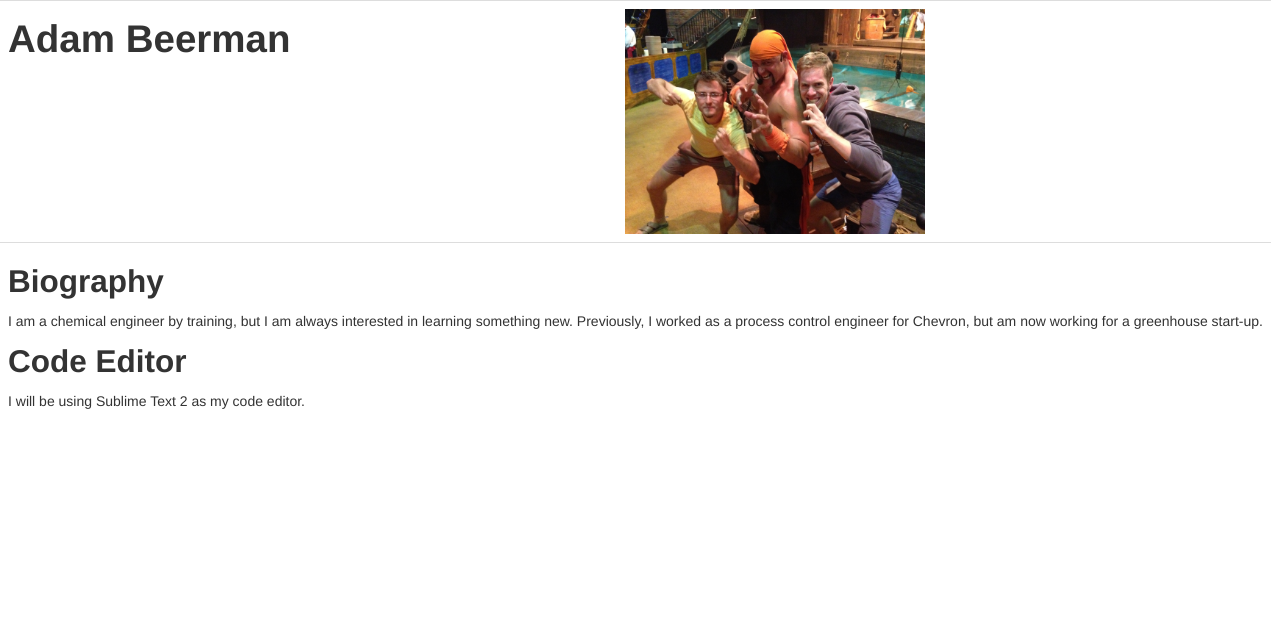
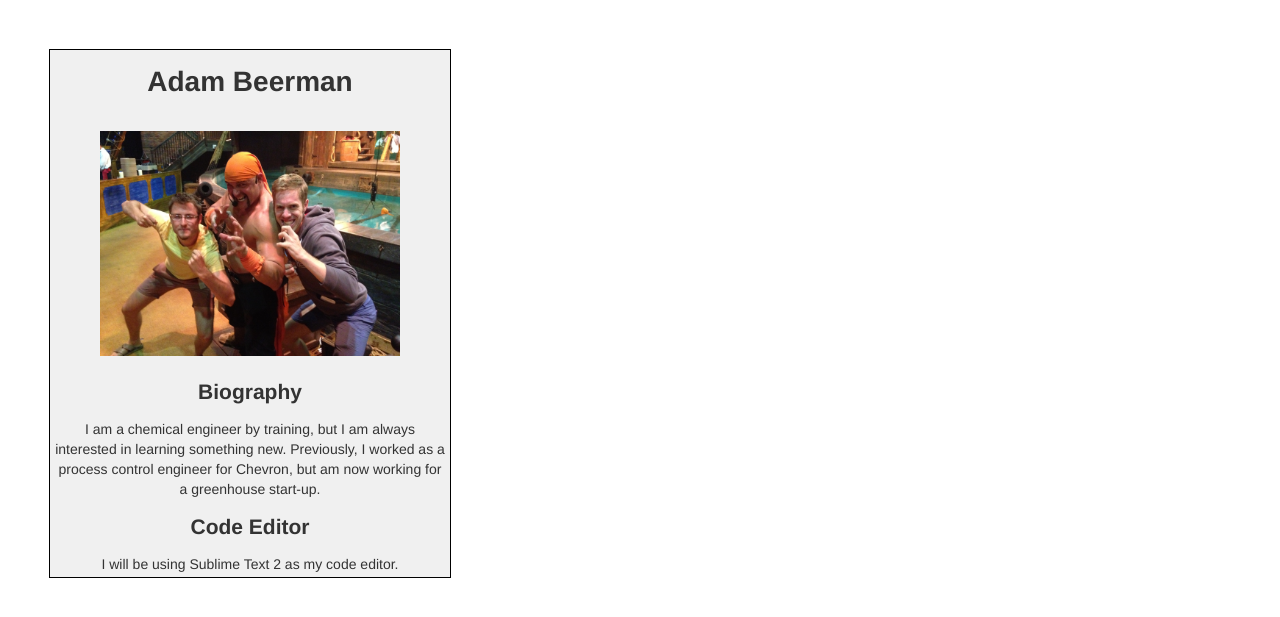
Before and after one commit to adambeerman/p1.adamstest.biz, a PHP site: page / in a window 1280 px wide. Shown: the top 617 px of the page. Run offline with PHP 8.4, Linux system fonts and the light colour scheme; some libraries are stand-ins or nearby versions.

Commit message:
changed CSS file

```diff
--- /dev/null
+++ b/css/main.css
@@ -0,0 +1,19 @@
+
+
+body {
+  margin: 50px;
+  font-family: "Helvetica Neue", Helvetica, Arial, sans-serif;
+  font-size: 14px;
+  line-height: 20px;
+  color: #333333;
+  background-color: #ffffff;
+  text-align: center;
+}
+
+table {
+  width: 400px;
+  background-color: #F0F0F0 ;
+  outline-color: black;
+  outline-width: 1px;
+  outline-style: double;
+}
--- a/index.php
+++ b/index.php
@@ -5,21 +5,20 @@
     <meta charset="UTF-8">
     <meta name="viewport" content="width=device-width, initial-scale=1.0">
     <!-- Bootstrap -->
-    <link href="css/bootstrap.min.css" rel="stylesheet" media="screen">
+    <link href="css/main.css" rel="stylesheet" media="screen">
   </head>
   <body>
     <div class = "table">
-        <table>
+        <table width = "400">
             <tr>
                 <td>
                     <h1>Adam Beerman</h1>
-                </td>
-                <td>
+                    <br>
                     <img src ="img/profile.jpg" alt="Smiley face" width="300">
                 </td>
             </tr>
             <tr>
-                <td colspan = "2">
+                <td>
                 <h2>Biography</h2>
                 I am a chemical engineer by training, but I am always interested in learning something new. Previously, I worked as a process control engineer for Chevron, but am now working for a greenhouse start-up.
                 <h2>Code Editor</h2>
@@ -28,7 +27,5 @@
             </tr>
         </table>
     </div>
-    <script src="http://code.jquery.com/jquery.js"></script>
-    <script src="js/bootstrap.min.js"></script>
   </body>
 </html>
```
